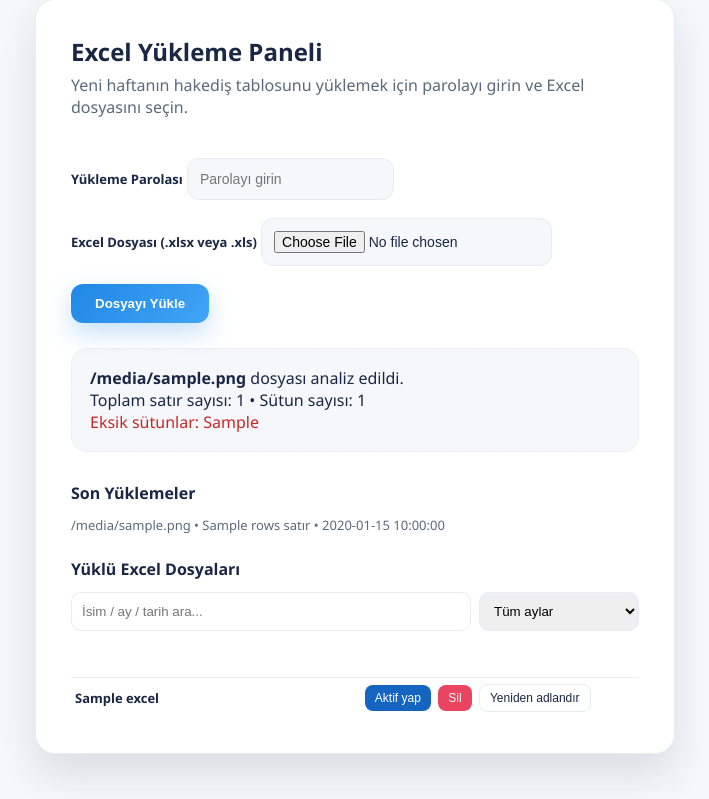
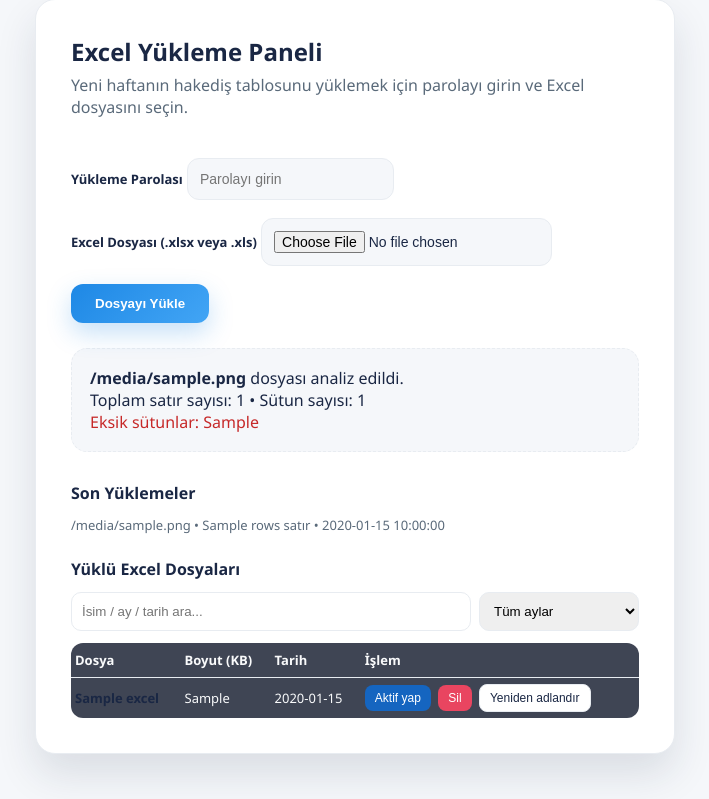
Before and after one commit to frisy148/kurye-hakedis, a Flask app: template templates/upload.html in a window 1280 px wide. Shown: the part 61-860 px from the top of the page, without its empty margins (285-994 px from the left). Run offline with Flask 3, Linux system fonts and the light colour scheme; the template is opened without the code that fills it: most values are stand-ins (such as "Sample title", 1, 10 or a date in 2020).

Commit message:
Update upload.html

```diff
--- a/templates/upload.html
+++ b/templates/upload.html
@@ -108,12 +108,17 @@
             color: var(--lumen-text-light);
             line-height: 1.4;
         }
+        .upload-history table {
+            background: rgba(15, 23, 42, 0.8);
+            border-radius: 12px;
+            overflow: hidden;
+        }
         .upload-history table th,
         .upload-history table td {
-            color: var(--lumen-white);
+            color: #f9fafb;
         }
         .upload-history table a {
-            color: var(--lumen-white);
+            color: #ffffff;
             font-weight: 600;
             text-decoration: none;
         }
```
